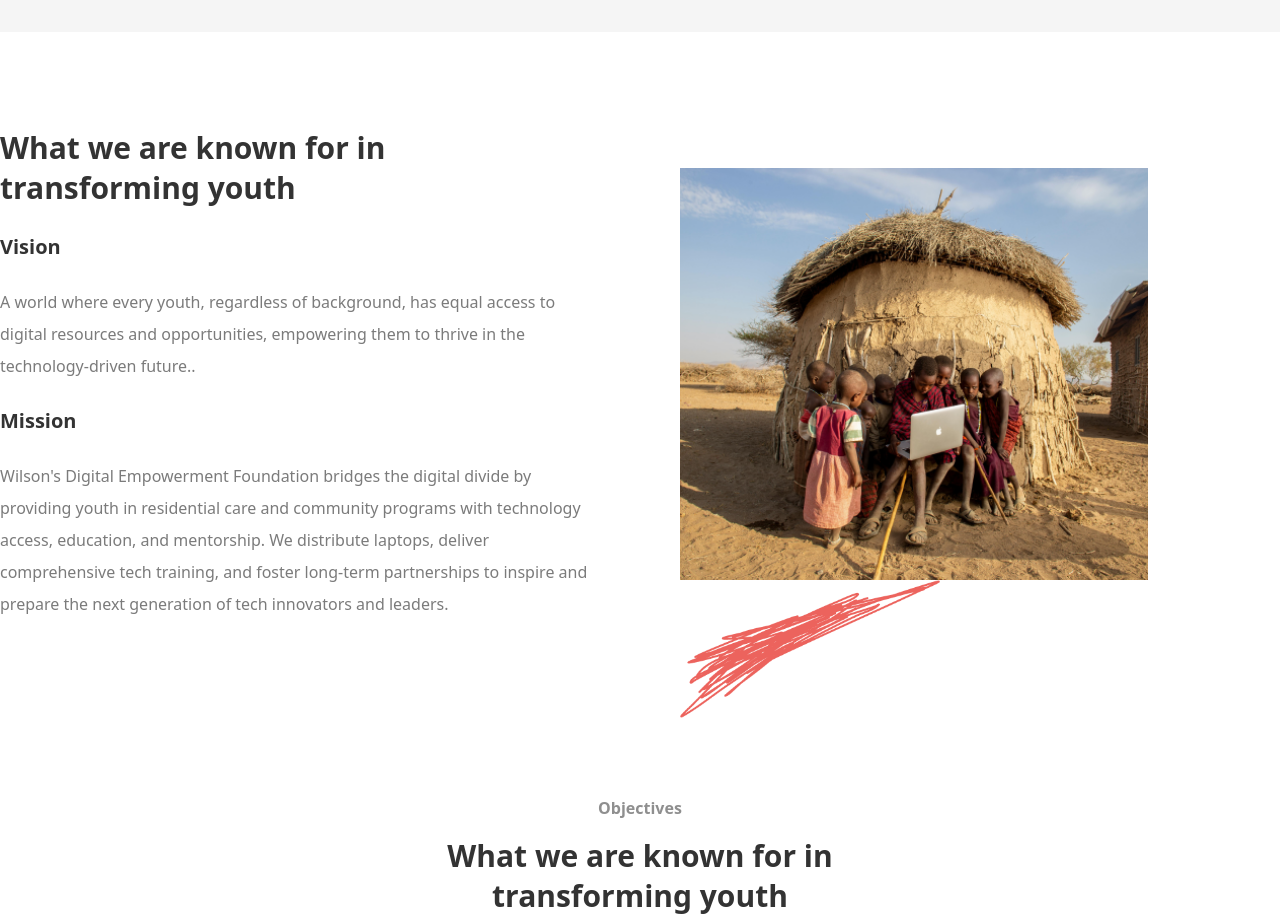
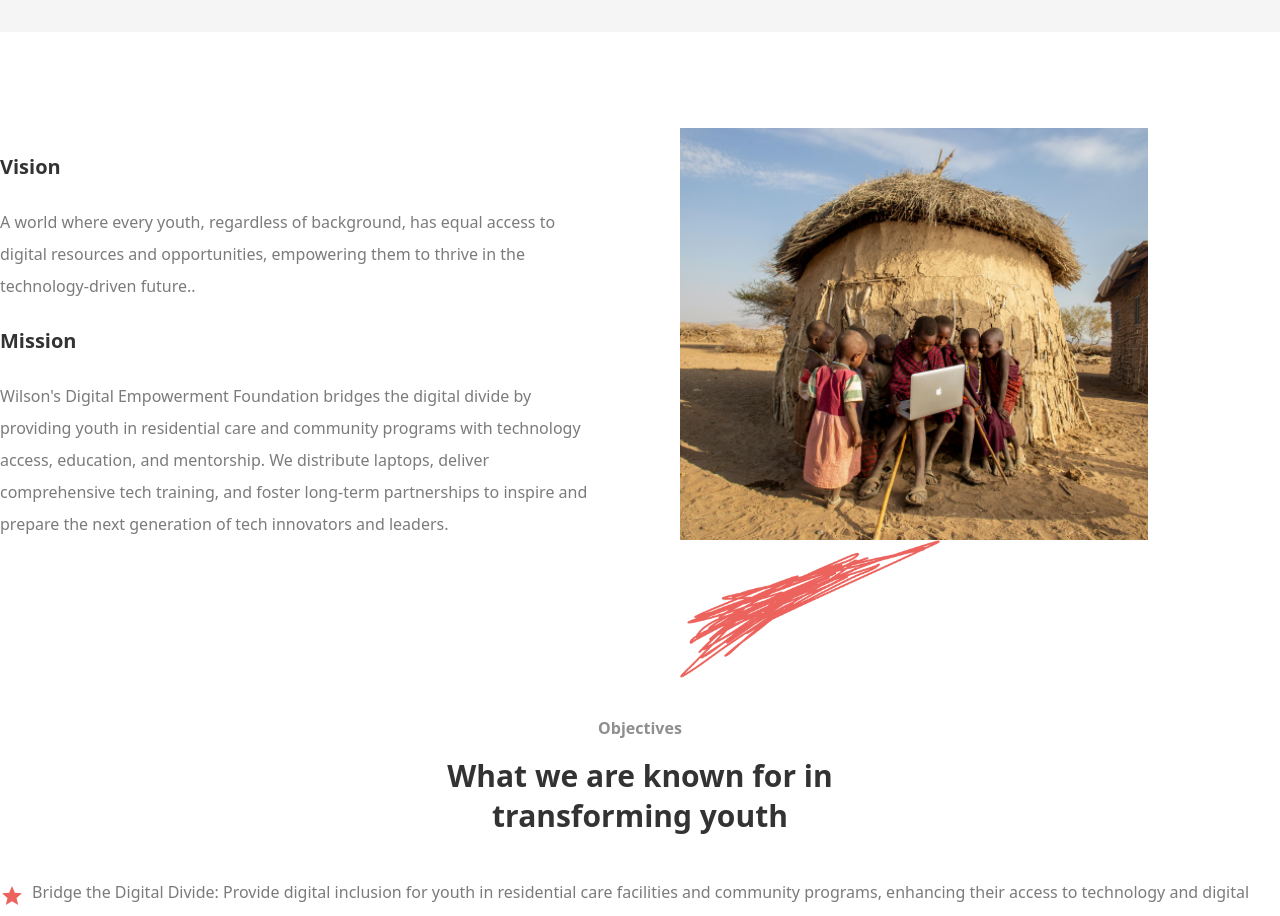
Before and after one commit to oluwatunmiisheii/wdef, a Next.js app: page / in a window 1280 px wide. Shown: the part 1840-2756 px from the top of the page. Built offline with nearby package versions, Linux system fonts and the light colour scheme.

Commit message:
chore: minor fixes

```diff
--- a/src/app/_components/VisionAndMission.tsx
+++ b/src/app/_components/VisionAndMission.tsx
@@ -7,9 +7,6 @@ export const VisionAndMission = () => {
       <div className="container mx-auto py-10">
         <div className="flex items-center justify-between gap-20">
           <div className="w-1/2">
-            <h3 className="text-[#333333] font-bold text-3xl leading-10">
-              What we are known for in <br /> transforming youth
-            </h3>
             <div>
               <h5 className="font-bold text-[#333333] mt-6 text-[20px] mb-6">Vision</h5>
               <p className="text-[#7B7B7B] leading-8">
```
